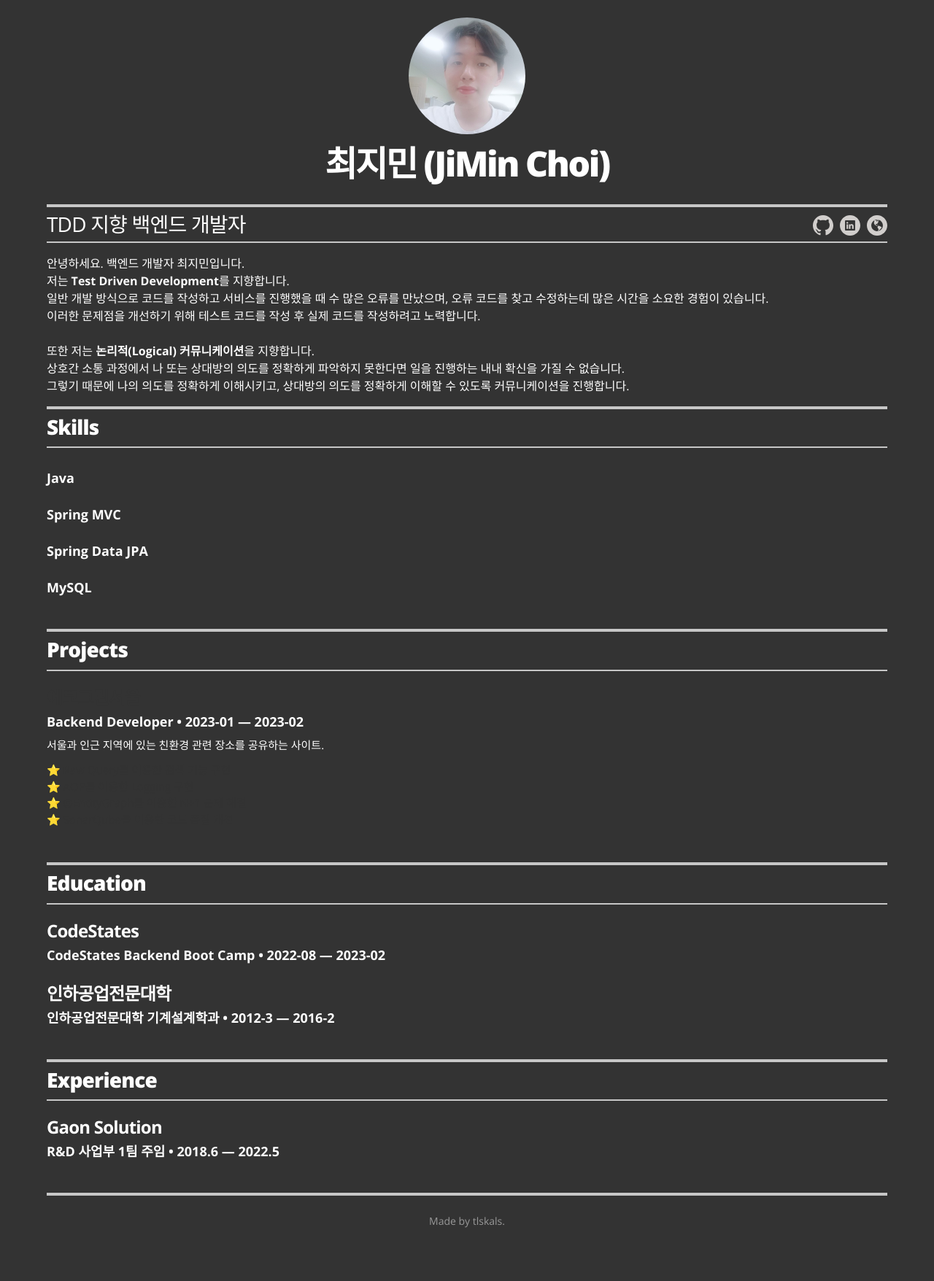
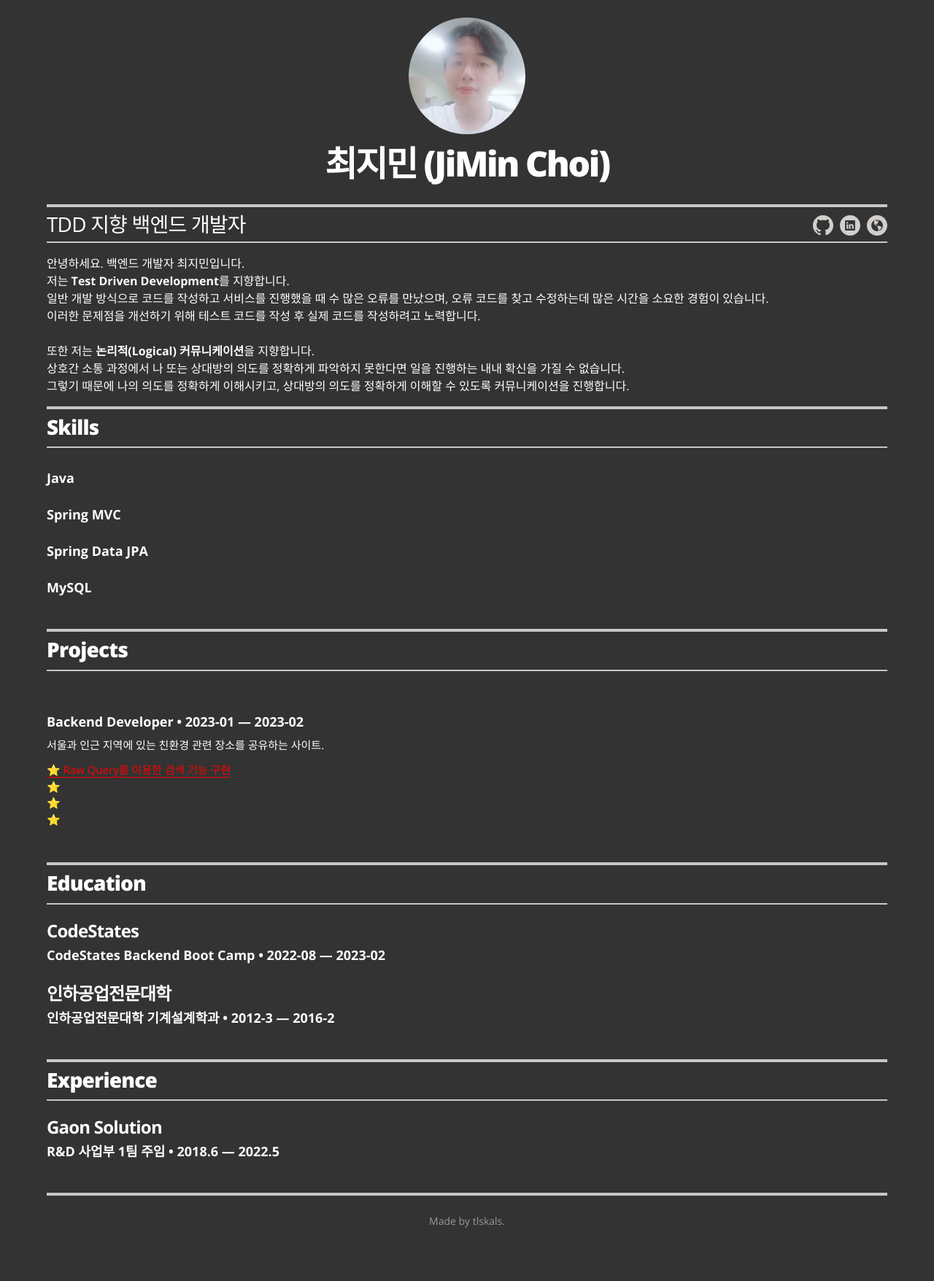
Before and after one commit to tlskals/tlskals.github.io, a Jekyll site: the page built from index.html, in a window 1280 px wide. Shown: the whole page at 73% size. Built offline with Jekyll 4.4.1, drawn with Linux system fonts in a browser that asks for light colours.

Commit message:
style color

```diff
--- a/_layouts/resume.html
+++ b/_layouts/resume.html
@@ -82,7 +82,7 @@
             <h3 class="resume-item-title" itemprop="name">{% if project.url %}<a href="{{ project.url }}" itemprop="url">{{ project.project }}</a>{% else %}{{ project.project }}{% endif %}</h3>
             <h4 class="resume-item-details" itemprop="description">{{ project.role }}  &bull; {{ project.duration }}</h4>
             <p class="resume-item-copy">{{ project.description }}</p>
-            <p class="resume-item-copy">{{project.summary}} <A href="https://github.com/tlskals/Project_Review/blob/main/Reivew/Raw%20Query%EB%A5%BC%20%EC%9D%B4%EC%9A%A9%ED%95%9C%20Search%20%EA%B8%B0%EB%8A%A5%20%EA%B5%AC%ED%98%84.md"> ⭐ Raw Query를 이용한 검색 기능 구현 </A> <br> <A href="http://daum.net"> ⭐ AOP를 이용한 Logging 구현 <br><A href="http://daum.net"> ⭐ @EntityGraph를 이용한 N+1 문제 해결 <br> <A href="http://daum.net"> ⭐ SonarQube를 이용한 코드 품질 개선 </A></A> </A></p>
+            <p class="resume-item-copy">{{project.summary}} <A href="https://github.com/tlskals/Project_Review/blob/main/Reivew/Raw%20Query%EB%A5%BC%20%EC%9D%B4%EC%9A%A9%ED%95%9C%20Search%20%EA%B8%B0%EB%8A%A5%20%EA%B5%AC%ED%98%84.md" style="color: red"> ⭐ Raw Query를 이용한 검색 기능 구현 </A> <br> <A href="http://daum.net"> ⭐ AOP를 이용한 Logging 구현 <br><A href="http://daum.net"> ⭐ @EntityGraph를 이용한 N+1 문제 해결 <br> <A href="http://daum.net"> ⭐ SonarQube를 이용한 코드 품질 개선 </A></A> </A></p>
           </div>
           {% endfor %}
 
```
